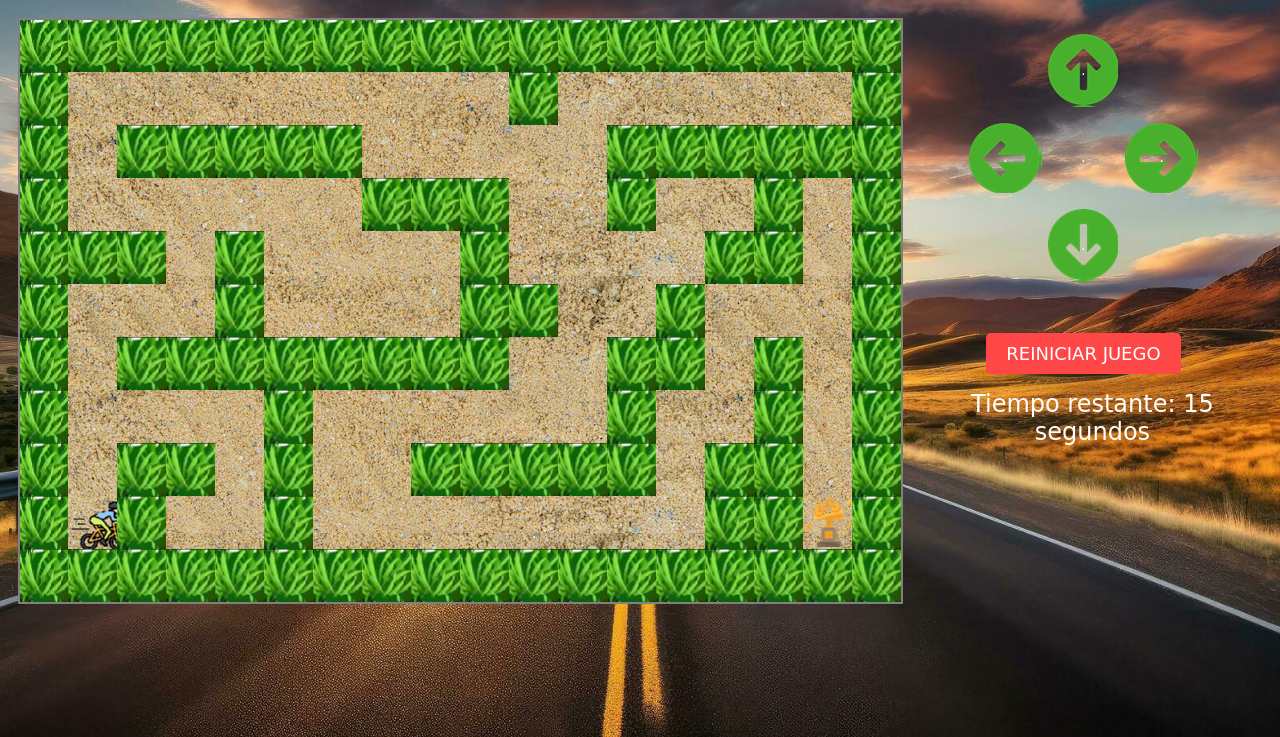
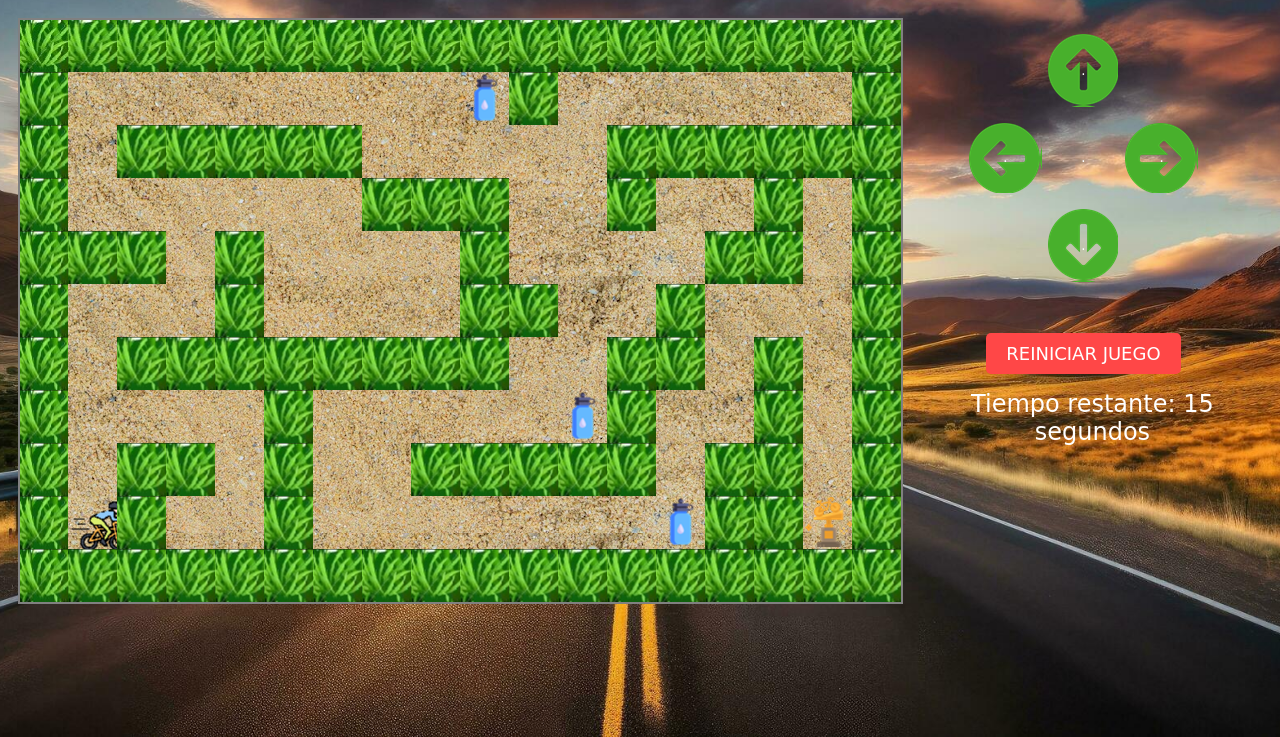
Before and after one commit to beactive134/Laberinto-Bicicaribe, a plain HTML site: page index.html in a window 1280 px wide. Shown: the part 63-800 px from the top of the page. Drawn offline with Linux system fonts and the light colour scheme.

Commit message:
Update main.css

```diff
--- a/css/main.css
+++ b/css/main.css
@@ -181,7 +181,7 @@ img{
 }
 
 .bono {
-    background-image: url(water-bottle.png) no-repeat;
+    background-image: url(water-bottle.png);
 
 }
 	/*responsive
```
